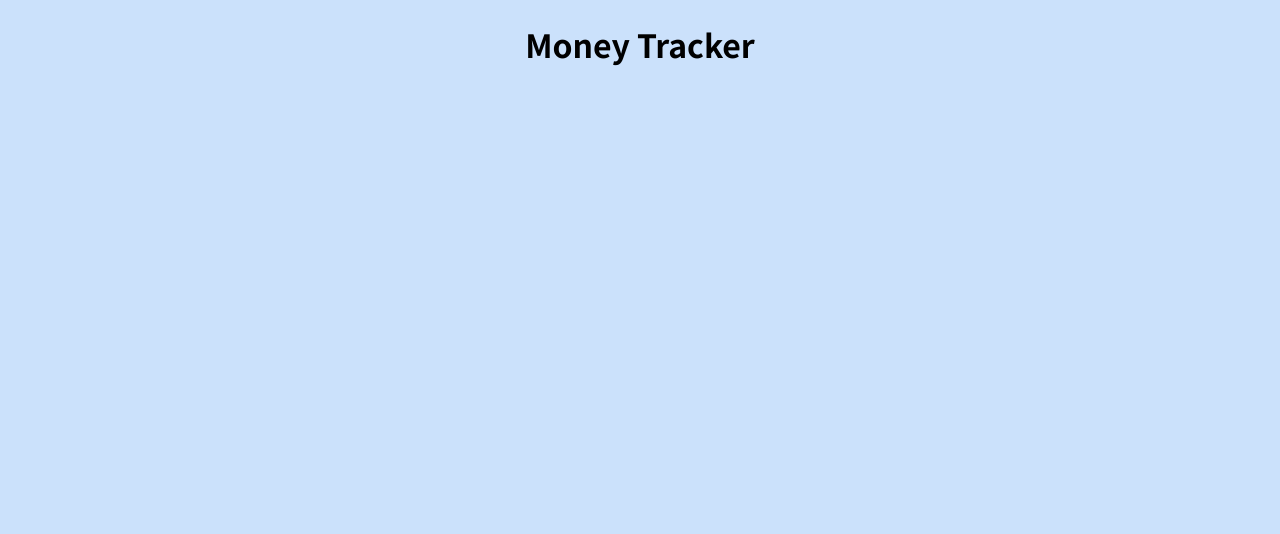
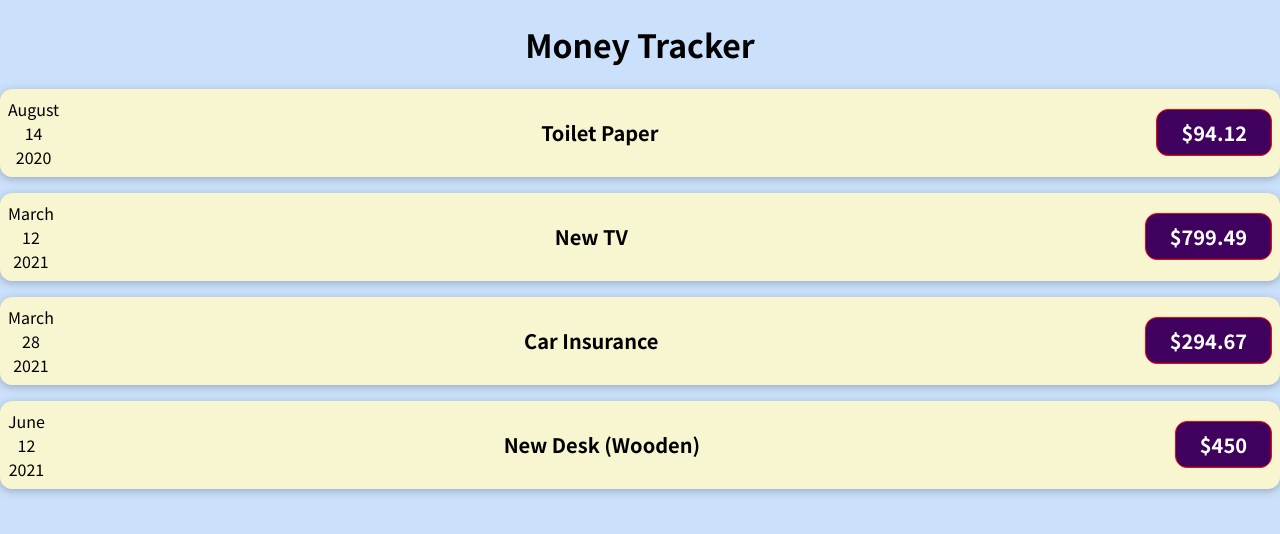
Before and after one commit to PivtoranisV/project-money-tracker, a React (Create React App) app: page / in a window 1280 px wide. Shown: the top 534 px of the page. Built offline with nearby package versions, Linux system fonts and the light colour scheme.

Commit message:
Added expenseItem component

```diff
--- a/src/App.js
+++ b/src/App.js
@@ -1,9 +1,52 @@
 import './index.css';
+import ExpenseItem from './components/ExpenseItem';
 
 function App() {
+  const expenses = [
+    {
+      id: 'e1',
+      title: 'Toilet Paper',
+      amount: 94.12,
+      date: new Date(2020, 7, 14),
+    },
+    { id: 'e2', title: 'New TV', amount: 799.49, date: new Date(2021, 2, 12) },
+    {
+      id: 'e3',
+      title: 'Car Insurance',
+      amount: 294.67,
+      date: new Date(2021, 2, 28),
+    },
+    {
+      id: 'e4',
+      title: 'New Desk (Wooden)',
+      amount: 450,
+      date: new Date(2021, 5, 12),
+    },
+  ];
+
   return (
     <div className="App">
       <h1>Money Tracker</h1>
+      <ExpenseItem
+        title={expenses[0].title}
+        amount={expenses[0].amount}
+        date={expenses[0].date}
+      />
+      <ExpenseItem
+        title={expenses[1].title}
+        amount={expenses[1].amount}
+        date={expenses[1].date}
+      />
+      <ExpenseItem
+        title={expenses[2].title}
+        amount={expenses[2].amount}
+        date={expenses[2].date}
+      />
+      <ExpenseItem
+        title={expenses[3].title}
+        amount={expenses[3].amount}
+        date={expenses[3].date}
+      />
     </div>
   );
 }
--- /dev/null
+++ b/src/components/ExpenseItem.css
@@ -0,0 +1,54 @@
+.expense-item {
+    display: flex;
+    justify-content: space-between;
+    align-items: center;
+    box-shadow: 0 2px 8px rgba(0, 0, 0, 0.25);
+    padding: 0.5rem;
+    margin: 1rem 0;
+    border-radius: 12px;
+    background-color: rgb(247, 246, 208);
+}
+
+.expense-item__description {
+    display: flex;
+    flex-direction: column;
+    gap: 1rem;
+    align-items: flex-end;
+    flex-flow: column-reverse;
+    justify-content: flex-start;
+    flex: 1;
+}
+
+.expense-item__description h2 {
+    font-size: 1rem;
+    flex: 1;
+    margin: 0 1rem;
+}
+
+.expense-item__price {
+    font-size: 1rem;
+    font-weight: bold;
+    color: white;
+    background-color: #40005d;
+    border: 1px solid rgb(255, 0, 0);
+    padding: 0.5rem;
+    border-radius: 12px;
+}
+
+@media (min-width: 580px) {
+    .expense-item__description {
+        flex-direction: row;
+        align-items: center;
+        justify-content: flex-start;
+        flex: 1;
+    }
+
+    .expense-item__description h2 {
+        font-size: 1.25rem;
+    }
+
+    .expense-item__price {
+        font-size: 1.25rem;
+        padding: 0.5rem 1.5rem;
+    }
+}
--- /dev/null
+++ b/src/components/ExpenseItem.js
@@ -0,0 +1,30 @@
+import React from 'react';
+import './ExpenseItem.css';
+
+const ExpenseItem = (props) => {
+  const year = props.date.toLocaleString('en-GB', {
+    year: 'numeric',
+  });
+  const month = props.date.toLocaleString('en-GB', {
+    month: 'long',
+  });
+  const day = props.date.toLocaleString('en-GB', {
+    day: 'numeric',
+  });
+
+  return (
+    <div className="expense-item">
+      <div>
+        <div>{month}</div>
+        <div>{day}</div>
+        <div>{year}</div>
+      </div>
+      <div className="expense-item__description">
+        <h2>{props.title}</h2>
+        <div className="expense-item__price">${props.amount}</div>
+      </div>
+    </div>
+  );
+};
+
+export default ExpenseItem;
```
